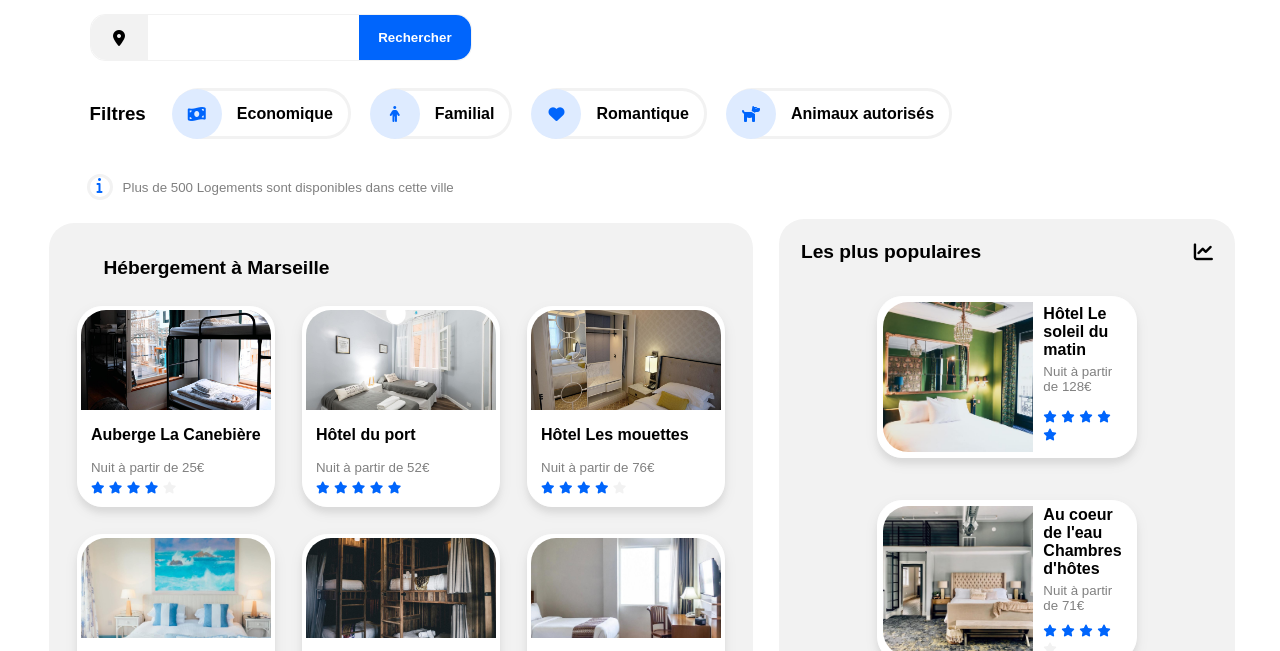
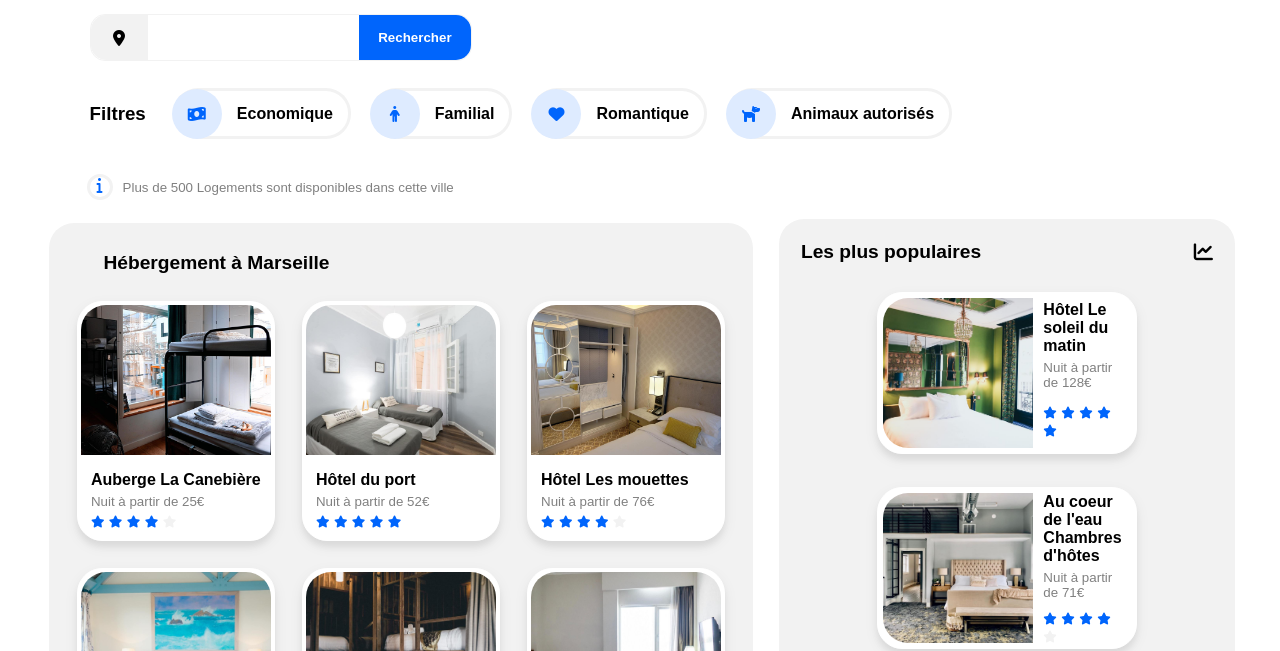
Before and after one commit to MathisZerbib/Zerbib_Mathis_2_12022022, a plain HTML site: page html/index.html in a window 1280 px wide. Shown: the part 149-800 px from the top of the page. Drawn offline with Linux system fonts and the light colour scheme.

Commit message:
alignement titlebetween  two main side div

```diff
--- a/css/styles.css
+++ b/css/styles.css
@@ -304,7 +304,7 @@ margin: 0 2% 0 0;
 .mfCardContainer .card {
   width: 60%;
   padding: 5px;
-  margin: 5%;
+  margin: 4%;
   align-items: center;
 }
 
@@ -347,17 +347,18 @@ margin: 0 2% 0 0;
   margin: 2%;
 }
 
-.hebergementsMarseille .title {
+.hebergementsMarseille .title, mostfamousTitle {
   padding: 0 40px;
-  padding-top: 20px;
+  padding-top: 15px;
 }
 
 .titleHouse {
+  margin-bottom: 0;
 }
 
 .miniature {
   width: 100%;
-  height: 100px;
+  height: 150px;
   object-fit: cover;
   border-top-left-radius: 25px;
   border-top-right-radius: 25px;
```
